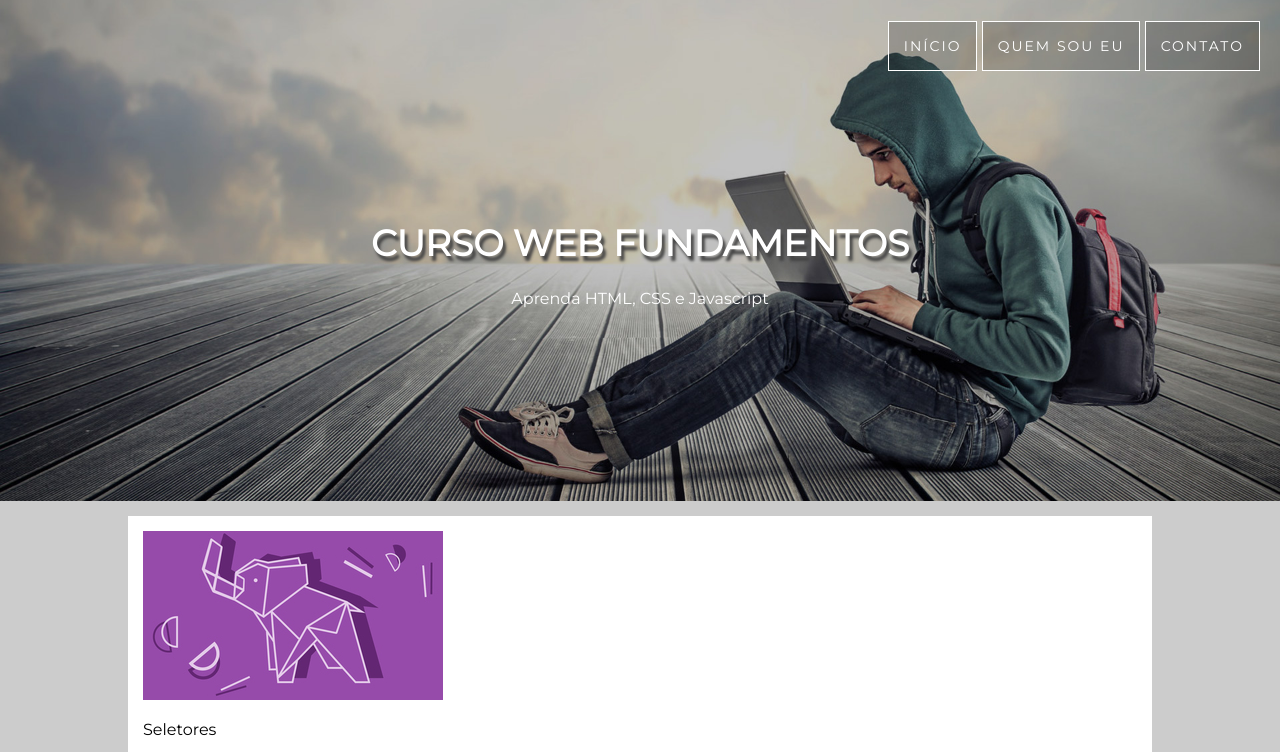
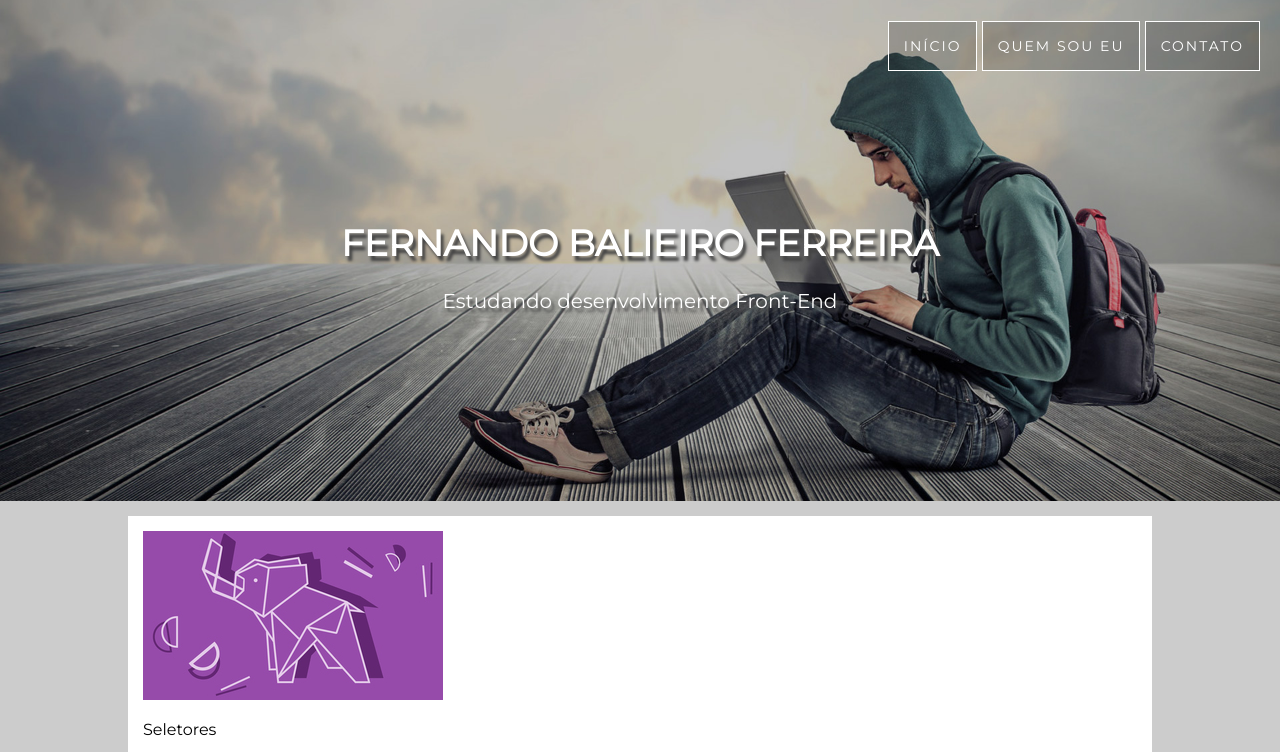
Before and after one commit to Fernandounuts/Projeto1-FrontEnd, a plain HTML site: page index.html in a window 1280 px wide. Shown: the top 752 px of the page. Drawn offline with Linux system fonts and the light colour scheme.

Commit message:
atualização dos textos do header

```diff
--- a/index.html
+++ b/index.html
@@ -27,8 +27,8 @@
                 </ul>
             </nav>
         <div class="hero-content">
-            <h1>Curso Web Fundamentos</h1>
-            <p>Aprenda HTML, CSS e Javascript</p>
+            <h1>Fernando Balieiro Ferreira</h1>
+            <p class="paragtit">Estudando desenvolvimento Front-End</p>
         </div>
         </header>
         <main>
--- a/style/style.css
+++ b/style/style.css
@@ -9,6 +9,8 @@ body{
     list-style: none;
     border: 1px solid white;
 }
+
+
 
 .menu{
     text-align: right;
@@ -71,6 +73,11 @@ body{
     text-shadow: 3px 5px 3px #444;
 }
 
+.paragtit{
+    font-size: 20px;
+    text-shadow: 3px 4px 3px #444;
+}
+
 main{
     width: 80%;
     margin: auto;
```
